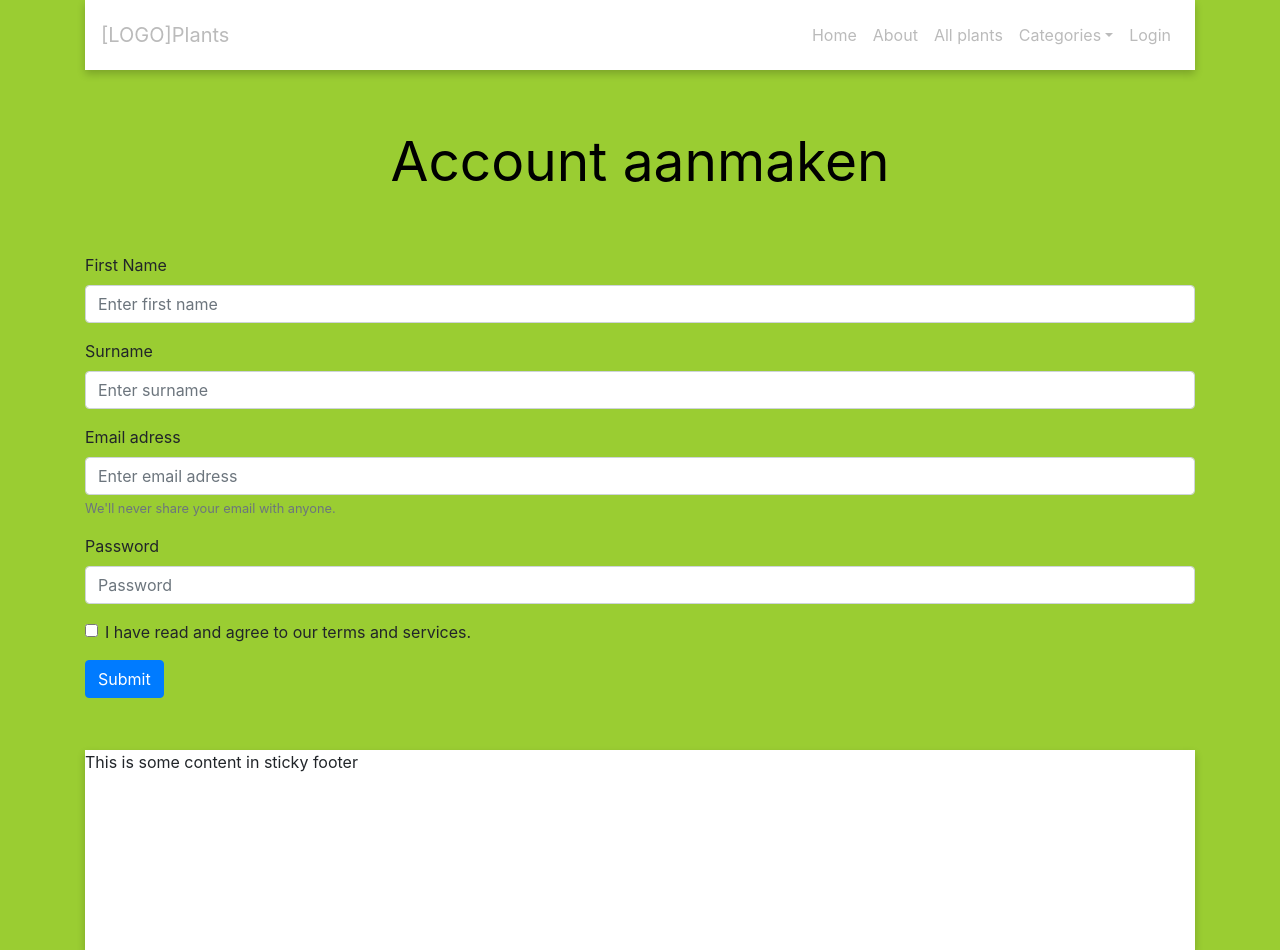
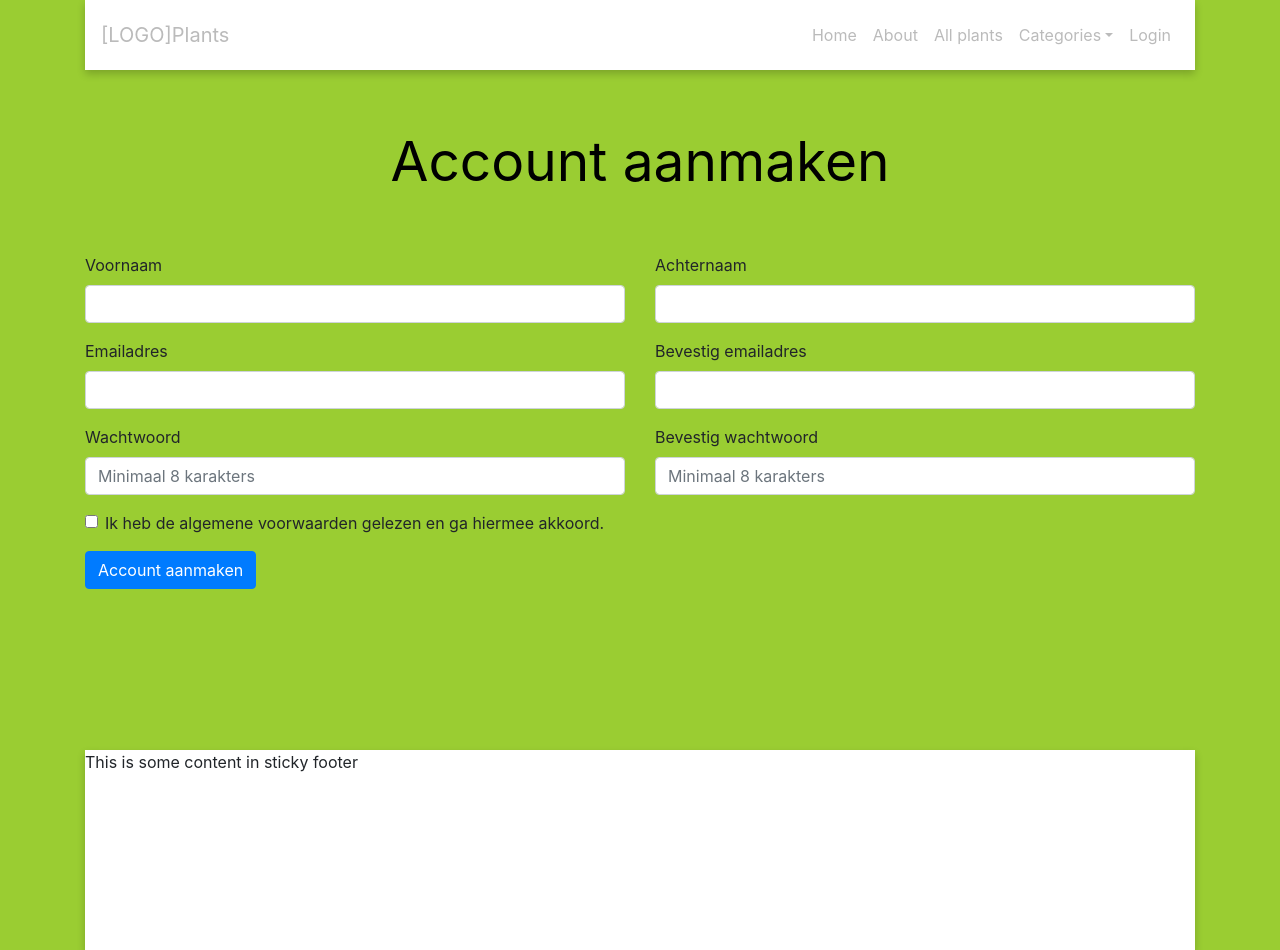
Before and after one commit to StevenW1999/projectc, a React (Create React App) app in the folder client/: page /Login in a window 1280 px wide. Built offline with nearby package versions, Linux system fonts and the light colour scheme; the HTML template or start-up script is replaced by a standard one.

Commit message:
Better layout, basic onSubmit

```diff
--- a/client/src/components/TextInput.js
+++ b/client/src/components/TextInput.js
@@ -1,48 +1,90 @@
 import React, { Component } from 'react';
-import {Form, Button} from 'react-bootstrap';
-import { Link } from 'react-router-dom';
+import {Form, Button, Row, Col} from 'react-bootstrap';
+import { Link, Redirect } from 'react-router-dom';
 
 class TextInput extends Component{
+
+
+    handleSubmit(event){
+        //alert("Hello there");
+        //window.open("https://genshin.mihoyo.com/en/news");    // <-- Nieuw tabblad
+        //window.location.href("https://genshin.mihoyo.com/en/news"); //<-- Werkt niet
+        //this.props.history.push('/About');    //<-- Werkt niet
+    }
+
+
 
     render() {
         return (
 
-            <Form>
-                <Form.Group controlId="FNameInput">
-                    <Form.Label>First Name</Form.Label>
-                    <Form.Control type="FName" placeholder="Enter first name" />
+            <Form onSubmit={this.handleSubmit}>
+                <Row>
+                    <Col>
+                        <Form.Group controlId="FNameInput">
+                            <Form.Label>Voornaam</Form.Label>
+                            <Form.Control name="fname" type="FName" placeholder="" />
+                        </Form.Group>
+                    </Col>
+
+                    <Col>
+                        <Form.Group controlId="LNameInput">
+                            <Form.Label>Achternaam</Form.Label>
+                            <Form.Control name="lname" type="LName" placeholder="" />
+                        </Form.Group>
+                    </Col>
+                </Row>
+
+                <Row>
+                    <Col>
+                        <Form.Group controlId="EmailInput">
+                            <Form.Label>Emailadres</Form.Label>
+                            <Form.Control name="email" type="Email" placeholder="" />
+                        </Form.Group>
+                    </Col>
+
+                    <Col>
+                        <Form.Group controlId="ConfirmEmailInput">
+                            <Form.Label>Bevestig emailadres</Form.Label>
+                            <Form.Control name="emailcheck" type="Email" placeholder="" />
+                        </Form.Group>
+                    </Col>
+                </Row>
+
+                <Row>
+                    <Col>
+                        <Form.Group controlId="PasswordInput">
+                            <Form.Label>Wachtwoord</Form.Label>
+                            <Form.Control name="password" type="Password" placeholder="Minimaal 8 karakters" />
+                        </Form.Group>
+                    </Col>
+
+                    <Col>
+                        <Form.Group controlId="ConfirmPasswordInput">
+                            <Form.Label>Bevestig wachtwoord</Form.Label>
+                            <Form.Control name="passwordcheck" type="Password" placeholder="Minimaal 8 karakters" />
+                        </Form.Group>
+                    </Col>
+                </Row>
+
+
+
+                <Form.Group controlId="Checkbox">
+                    <Form.Check name="checkbox" type="checkbox" label="Ik heb de algemene voorwaarden gelezen en ga hiermee akkoord." />
                 </Form.Group>
 
-                <Form.Group controlId="LNameInput">
-                    <Form.Label>Surname</Form.Label>
-                    <Form.Control type="LName" placeholder="Enter surname" />
-                </Form.Group>
-
-                <Form.Group controlId="EmailInput">
-                    <Form.Label>Email adress</Form.Label>
-                    <Form.Control type="Email" placeholder="Enter email adress" />
-                    <Form.Text className="text-muted">
-                        We'll never share your email with anyone.
-                    </Form.Text>
-                </Form.Group>
-
-                <Form.Group controlId="PasswordInput">
-                    <Form.Label>Password</Form.Label>
-                    <Form.Control type="password" placeholder="Password" />
-                </Form.Group>
-
-                <Form.Group controlId="Checkbox">
-                    <Form.Check type="checkbox" label="I have read and agree to our terms and services." />
-                </Form.Group>
-
-                <Button variant="primary" type="submit" href='/Account'>
-                    Submit
-                    <Link to="/about"></Link>
+                <Button variant="primary" type="submit">
+                    Account aanmaken
+                    {/* <Link to="/about"></Link>, href='/About' */}
                 </Button>
             </Form>
 
+
+
         );
+
+
     }
+
 }
 
 export default TextInput
--- a/client/src/pages/accountCreate/AccountCreate.js
+++ b/client/src/pages/accountCreate/AccountCreate.js
@@ -2,16 +2,85 @@ import React, { Component } from 'react';
 import TextInput from '../../components/TextInput';
 import { Link } from 'react-router-dom';
 import './AccountCreate.css';
+import {Form, Button, Row, Col} from 'react-bootstrap';
 
 class AccountCreate extends Component{
+
+    handleSubmit(event){
+      //alert("Hello there");
+      //window.open("https://genshin.mihoyo.com/en/news", "_self");    // <-- Nieuw tabblad
+      //window.location.href("https://genshin.mihoyo.com/en/news"); //<-- Werkt niet
+      //this.props.history.push('/About');    //<-- Werkt niet
+    }
 
     render () {
       return (
         <div className="AccountCreate">
           <meta name="viewport" content="width=device-width, initial-scale=1.0"></meta>
           <header>Account aanmaken</header>
-          <TextInput></TextInput>
+            {/* <TextInput></TextInput> */}
+            <Form onSubmit={this.handleSubmit}>
+                <Row>
+                    <Col>
+                        <Form.Group controlId="FNameInput">
+                            <Form.Label>Voornaam</Form.Label>
+                            <Form.Control name="fname" type="FName" placeholder="" />
+                        </Form.Group>
+                    </Col>
+
+                    <Col>
+                        <Form.Group controlId="LNameInput">
+                            <Form.Label>Achternaam</Form.Label>
+                            <Form.Control name="lname" type="LName" placeholder="" />
+                        </Form.Group>
+                    </Col>
+                </Row>
+
+                <Row>
+                    <Col>
+                        <Form.Group controlId="EmailInput">
+                            <Form.Label>Emailadres</Form.Label>
+                            <Form.Control name="email" type="Email" placeholder="" />
+                        </Form.Group>
+                    </Col>
+
+                    <Col>
+                        <Form.Group controlId="ConfirmEmailInput">
+                            <Form.Label>Bevestig emailadres</Form.Label>
+                            <Form.Control name="emailcheck" type="Email" placeholder="" />
+                        </Form.Group>
+                    </Col>
+                </Row>
+
+                <Row>
+                    <Col>
+                        <Form.Group controlId="PasswordInput">
+                            <Form.Label>Wachtwoord</Form.Label>
+                            <Form.Control name="password" type="Password" placeholder="Minimaal 8 karakters" />
+                        </Form.Group>
+                    </Col>
+
+                    <Col>
+                        <Form.Group controlId="ConfirmPasswordInput">
+                            <Form.Label>Bevestig wachtwoord</Form.Label>
+                            <Form.Control name="passwordcheck" type="Password" placeholder="Minimaal 8 karakters" />
+                        </Form.Group>
+                    </Col>
+                </Row>
+
+
+
+                <Form.Group controlId="Checkbox">
+                    <Form.Check name="checkbox" type="checkbox" label="Ik heb de algemene voorwaarden gelezen en ga hiermee akkoord." />
+                </Form.Group>
+
+                <Button variant="primary" type="submit">
+                    Account aanmaken
+                    {/* <Link to="/about"></Link>, href='/About' */}
+                </Button>
+            </Form>
         </div>
+
       );
     }
   }
```
